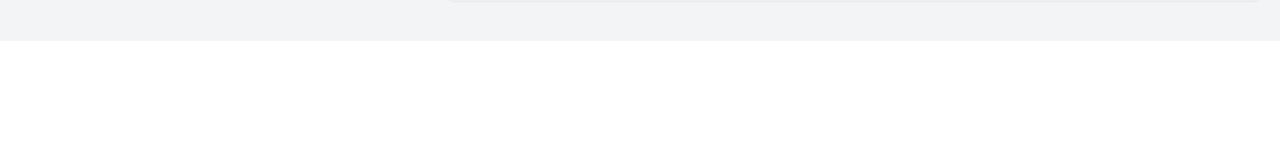
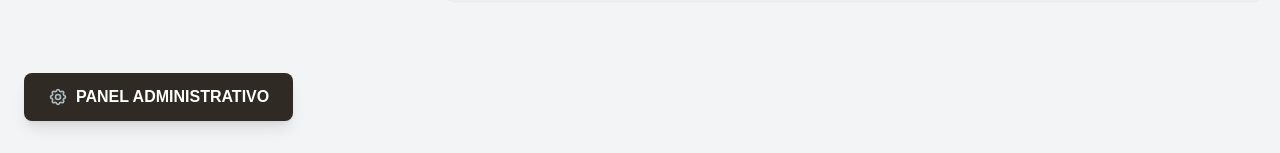
Before and after one commit to Hernan416/alquiler-vehiculo-unimar, a PHP site: page /Clientes/perfil.php in a window 1280 px wide. Shown: the part 1040-1193 px from the top of the page. Before the commit the page ends 1043 px from the top, so only its background shows below. Run offline with PHP 8.4, Linux system fonts and the light colour scheme; a user stored in the database is signed in; data comes from the database, SQL or seed files in the repository; some libraries are stand-ins or nearby versions; some web fonts are replaced.

Commit message:
boton panel

```diff
--- a/Admin/index.php
+++ b/Admin/index.php
@@ -33,6 +33,12 @@ try {
 }
 
 $nombre_admin = $_SESSION['cliente_nombre'] ?? 'Administrador';
+
+if ($_SESSION['rol'] !== 'admin') {
+    header("Location: ../login.php");
+    exit();
+}
+
 ?>
 
 <!DOCTYPE html>
--- a/Clientes/perfil.php
+++ b/Clientes/perfil.php
@@ -209,8 +209,21 @@ $cliente = $stmt->fetch(PDO::FETCH_ASSOC);
                     </div>
                 </form>
             </div>
-
         </div>
     </div>
+
+<?php if (isset($_SESSION['rol']) && $_SESSION['rol'] === 'admin'): ?>
+    <div class="mt-8"> <a href="../admin/index.php"
+           class="ml-6 mb-8 inline-flex items-center justify-center px-6 py-3 bg-brandDark text-white font-bold rounded-lg shadow-lg hover:bg-brandBlue-900 transition-all gap-2 group">
+            <svg xmlns="http://www.w3.org/2000/svg" class="h-5 w-5 text-brandMain group-hover:rotate-90 transition-transform duration-300" fill="none" viewBox="0 0 24 24" stroke="currentColor">
+                <path stroke-linecap="round" stroke-linejoin="round" stroke-width="2" d="M10.325 4.317c.426-1.756 2.924-1.756 3.35 0a1.724 1.724 0 002.573 1.066c1.543-.94 3.31.826 2.37 2.37a1.724 1.724 0 001.065 2.572c1.756.426 1.756 2.924 0 3.35a1.724 1.724 0 00-1.066 2.573c.94 1.543-.826 3.31-2.37 2.37a1.724 1.724 0 00-2.572 1.065c-.426 1.756-2.924 1.756-3.35 0a1.724 1.724 0 00-2.573-1.066c-1.543.94-3.31-.826-2.37-2.37a1.724 1.724 0 00-1.065-2.572c-1.756-.426-1.756-2.924 0-3.35a1.724 1.724 0 001.066-2.573c-.94-1.543.826-3.31 2.37-2.37.996.608 2.296.07 2.572-1.065z" />
+                <path stroke-linecap="round" stroke-linejoin="round" stroke-width="2" d="M15 12a3 3 0 11-6 0 3 3 0 016 0z" />
+            </svg>
+            PANEL ADMINISTRATIVO
+        </a>
+    </div>
+<?php endif; ?>
+
+
 </body>
 </html>
```
